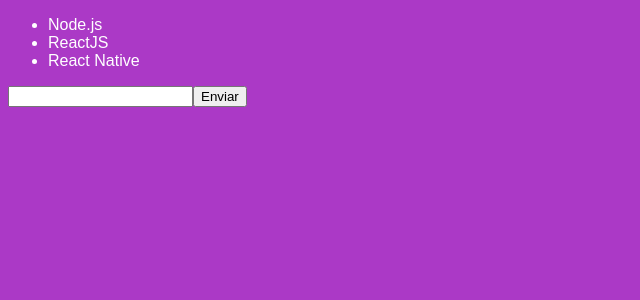
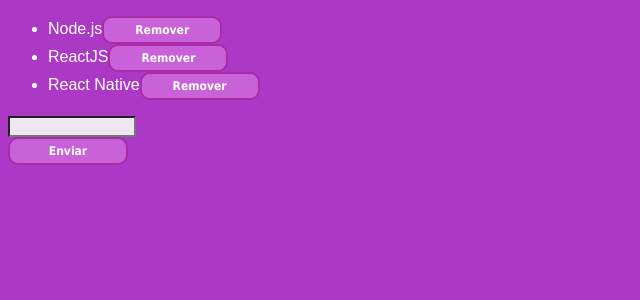
Before and after one commit to victorgcampanella/bootcampdez, a React app in the folder modulo04/: page / in a window 1280 px wide. Shown: the top 300 px of the page, without its empty margins (0-640 px from the left). Built offline with nearby package versions, Linux system fonts and the light colour scheme; the HTML template or start-up script is replaced by a standard one.

Commit message:
removendo itens do estado

```diff
--- a/modulo04/src/App.css
+++ b/modulo04/src/App.css
@@ -7,3 +7,24 @@
 body img {
   border-radius: 20%;
 }
+
+body input {
+  display: flex;
+  background-color: rgb(240, 230, 240);
+  width: 120px;
+}
+
+body li {
+  margin-right: 5px;
+}
+
+body button {
+  font:bold 12px Tahoma, sans-serif;
+  padding: 5px;
+  color:#ffffff;
+  background:#c962d9;
+  border:2px solid #a82ba8;
+  border-radius:10px 10px 10px 10px;
+  cursor:pointer;
+  width: 120px;
+}
--- a/modulo04/src/components/TechList.js
+++ b/modulo04/src/components/TechList.js
@@ -22,11 +22,20 @@
     })
   }
 
+  handleDelete = (tech) => {
+    this.setState({techs: this.state.techs.filter(t => t !== tech)})
+  }
+
   render(){
     return (
       <form onSubmit={this.handleSubmit}>
         <ul>
-          {this.state.techs.map(tech => <li key={tech}>{tech}</li>)}
+          {this.state.techs.map(tech => (
+            <li key={tech}>
+              {tech}
+              <button onClick={() => this.handleDelete(tech)} type='button'>Remover</button>
+              </li>
+          ))}
         </ul>
         <input
           type="text"
```
